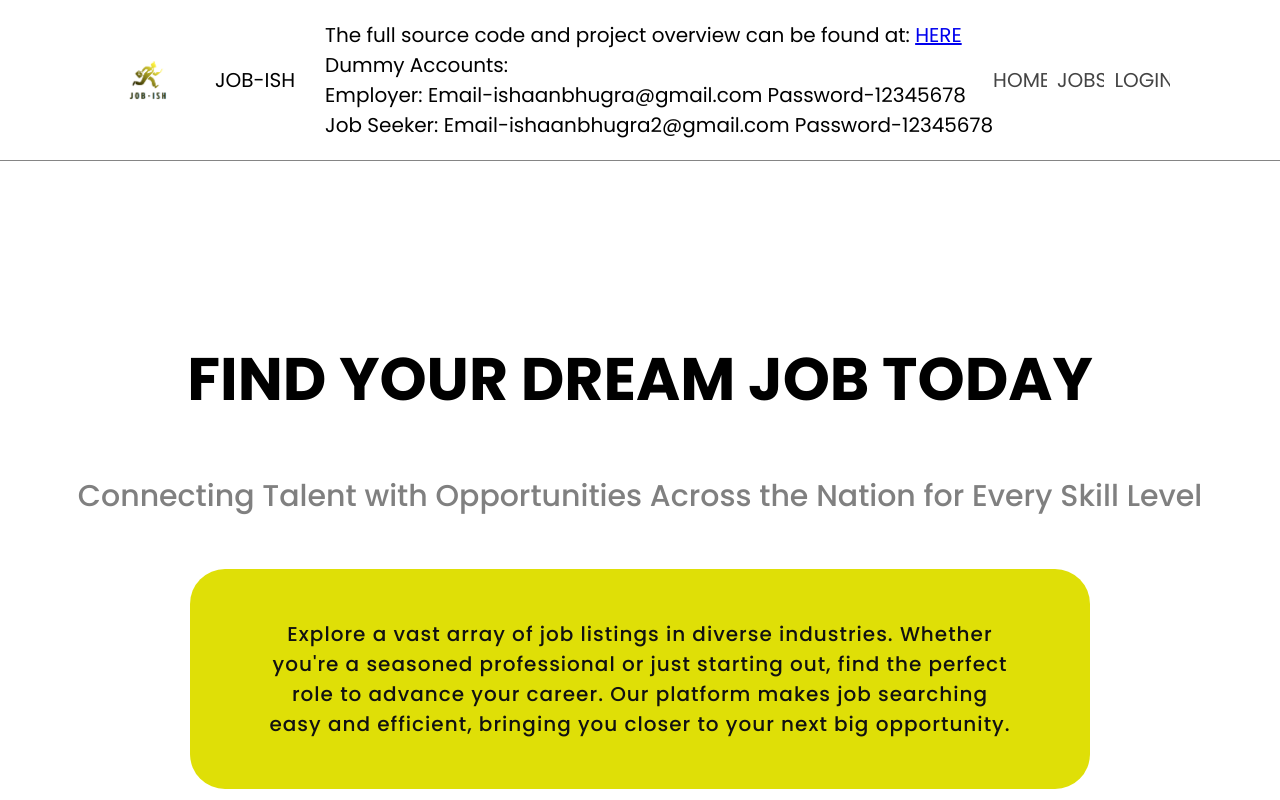
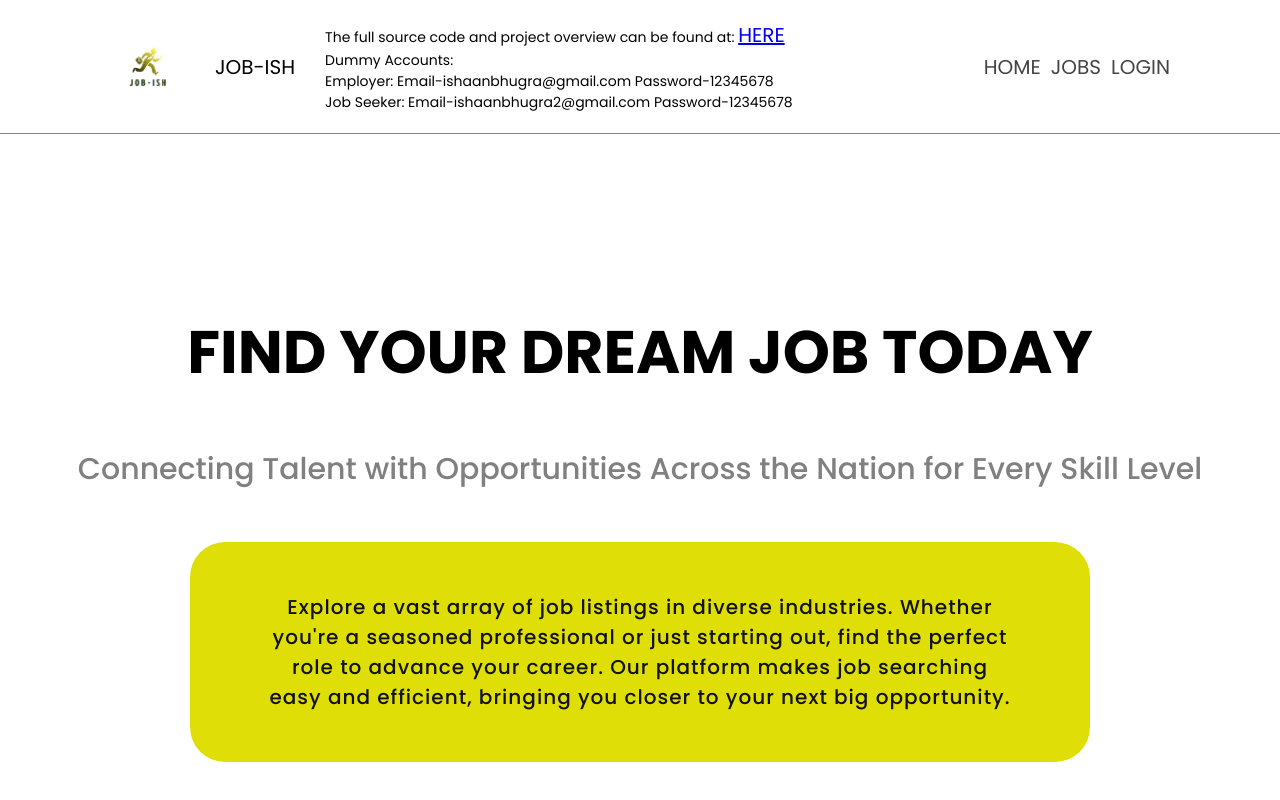
Before and after one commit to ishaanbhugra/job_portal_frontend, a React (Vite) app: page / in a window 1280 px wide. Shown: the top 800 px of the page. Built offline with nearby package versions, Linux system fonts and the light colour scheme; no server answers.

Commit message:
navbar-update-final

```diff
--- a/src/components/Navbar.jsx
+++ b/src/components/Navbar.jsx
@@ -10,12 +10,12 @@ const Navbar = () => {
       <nav className={show ? "navbar show_navbar" : "navbar"}>
         <div className="logo">
           <img src="/logo.png" alt="logo" />
-          JOB-ISH
-<p>The full source code and project overview can be found at: <a href="https://github.com/ishaanbhugra/job_portal_full">HERE</a>
+         <strong><b>JOB-ISH</b></strong>
+<p style={{fontSize:'14px'}}>
+The full source code and project overview can be found at: <a href="https://github.com/ishaanbhugra/job_portal_full">HERE</a>
 <br/> Dummy Accounts:
 <br/> Employer: Email-ishaanbhugra@gmail.com Password-12345678
 <br/> Job Seeker: Email-ishaanbhugra2@gmail.com Password-12345678
-
 
  </p>
         </div>
```
